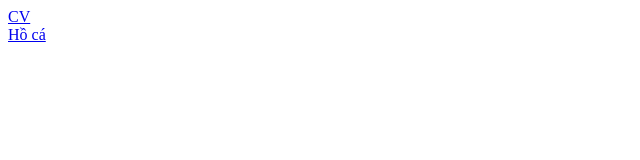
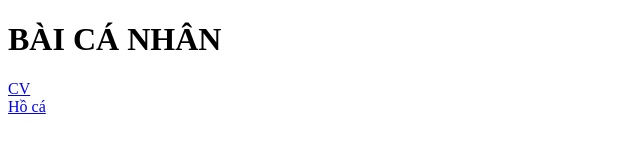
Before and after one commit to Nguyen-ThanhBinh/Nguyen-ThanhBinh.github.io, a plain HTML site: page index.html in a window 1280 px wide. Shown: the whole page, without its empty margins (0-640 px from the left). Drawn offline with Linux system fonts and the light colour scheme.

Commit message:
Update index.html

```diff
--- a/index.html
+++ b/index.html
@@ -6,6 +6,7 @@
     <title>Bai ca nhan</title>
 </head>
 <body>
+    <h1>BÀI CÁ NHÂN</h1>
     <a href="CV/index.html">CV</a>
     <br>
     <a href="Hồ cá/index.html">Hồ cá</a>
```
